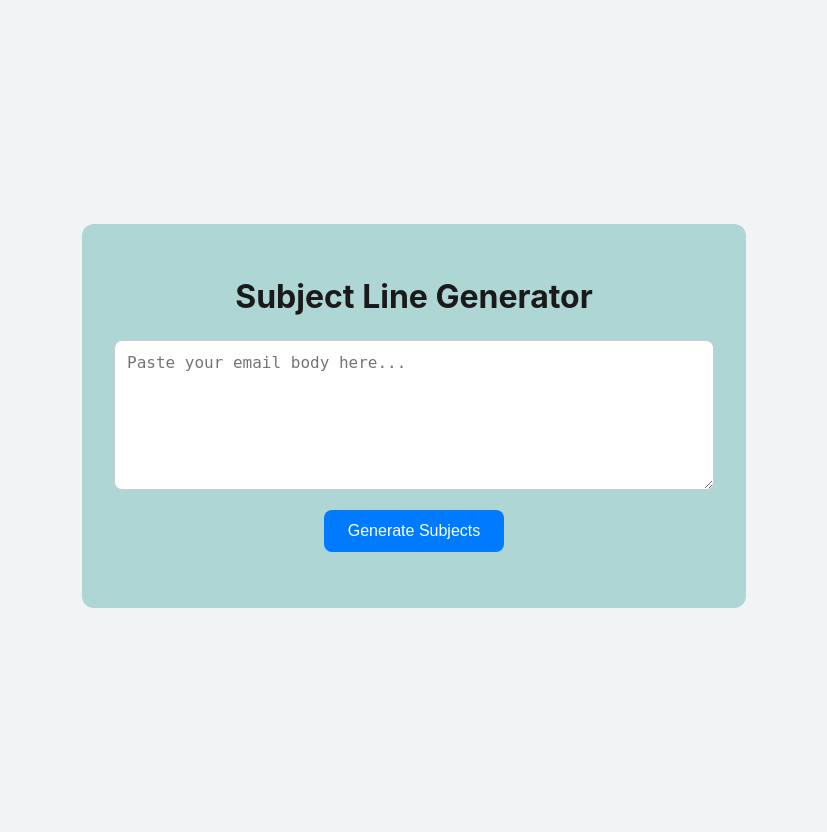
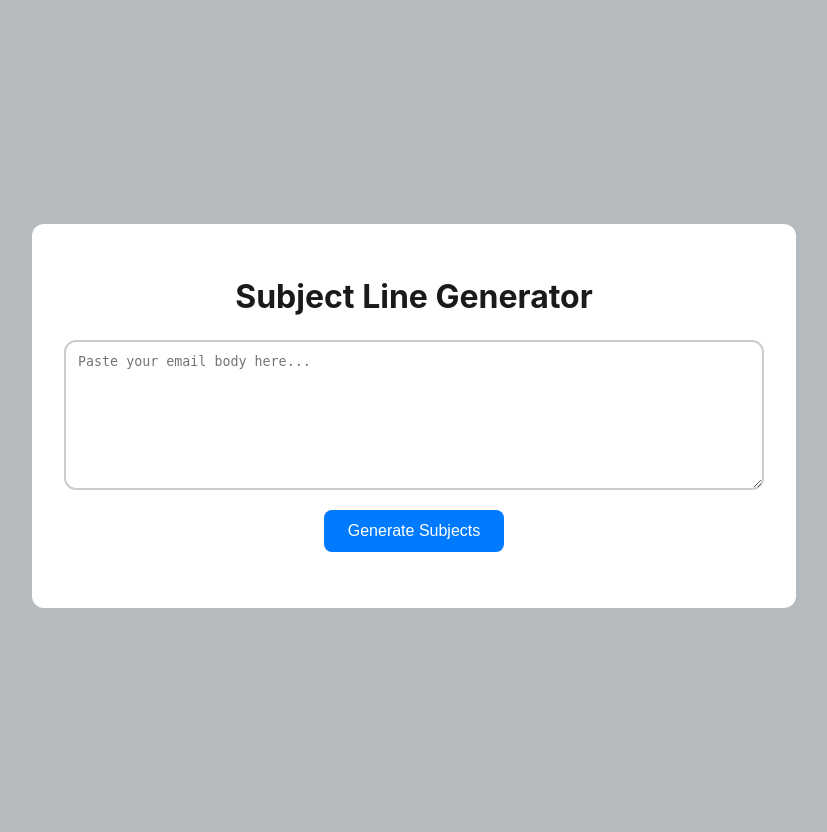
Before and after one commit to RajanBuchha/subject-line-generator, a Flask app: page / in a window 1280 px wide. Shown: the whole page, without its empty margins (226-1053 px from the left). Run offline with Flask 3, Linux system fonts and the light colour scheme.

Commit message:
minute frontend change

```diff
--- a/templates/index.html
+++ b/templates/index.html
@@ -7,7 +7,7 @@
     <style>
         body {
             font-family: -apple-system, BlinkMacSystemFont, "Segoe UI", Roboto, Helvetica, Arial, sans-serif;
-            background-color: #f2f3f4;
+            background-color: #b4babd;
             color: #333;
             display: flex;
             justify-content: center;
@@ -17,12 +17,12 @@
             padding: 1rem 0;
         }
         .container {
-            background: rgb(174, 214, 212);
+            background: white;
             padding: 2rem;
             border-radius: 12px;
             box-shadow: 0 8px M30px rgba(0,0,0,0.1);
-            width: 90%;
-            max-width: 600px;
+            width: 100%;
+            max-width: 700px;
             text-align: center;
         }
         h1 {
@@ -33,9 +33,9 @@
             width: 100%;
             height: 150px;
             padding: 0.75rem;
-            border: 1px solid #ccc;
-            border-radius: 8px;
-            font-size: 1rem;
+            border: 2px solid #ccc;
+            border-radius: 12px;
+            font-size: rem;
             margin-bottom: 1rem;
             box-sizing: border-box;
         }
@@ -73,7 +73,7 @@
         }
         /* Style for the copy button */
         .copy-btn {
-            background-color: #555d64;
+            background-color: #6c757d;
             color: white;
             border: none;
             padding: 0.5rem 0.75rem;
```
